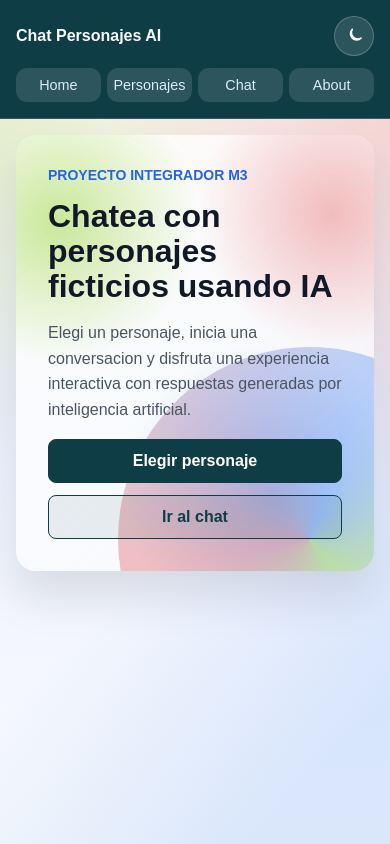
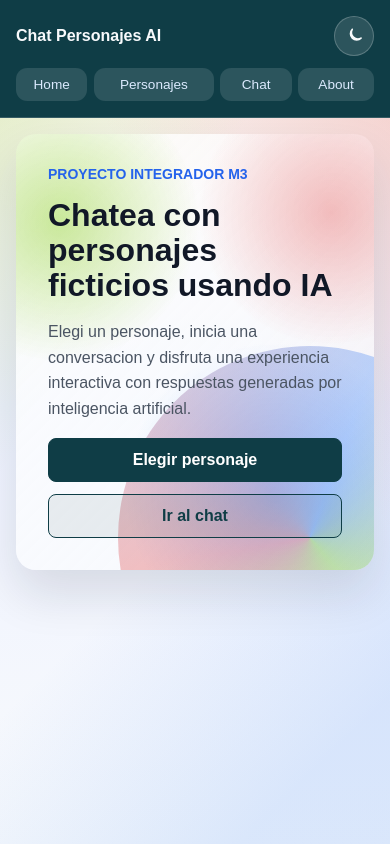
Before and after one commit to noejazmin/ChatPersonajesAI_JazminMorinigo, a website with bundled scripts: page index.html in a window 390 px wide. Built offline with nearby package versions, Linux system fonts and the light colour scheme.

Commit message:
ajustar navegacion mobile

```diff
--- a/styles.css
+++ b/styles.css
@@ -75,7 +75,7 @@ a {
   order: 3;
   display: grid;
   width: 100%;
-  grid-template-columns: repeat(4, minmax(0, 1fr));
+  grid-template-columns: 0.8fr 1.35fr 0.8fr 0.85fr;
   gap: 0.4rem;
   overflow: visible;
 }
@@ -88,8 +88,10 @@ a {
   text-align: center;
   text-decoration: none;
   background: rgba(255, 255, 255, 0.12);
-  font-size: 0.9rem;
+  font-size: 0.85rem;
   white-space: nowrap;
+  overflow: hidden;
+  text-overflow: ellipsis;
 }
 
 .nav a.active {
```
